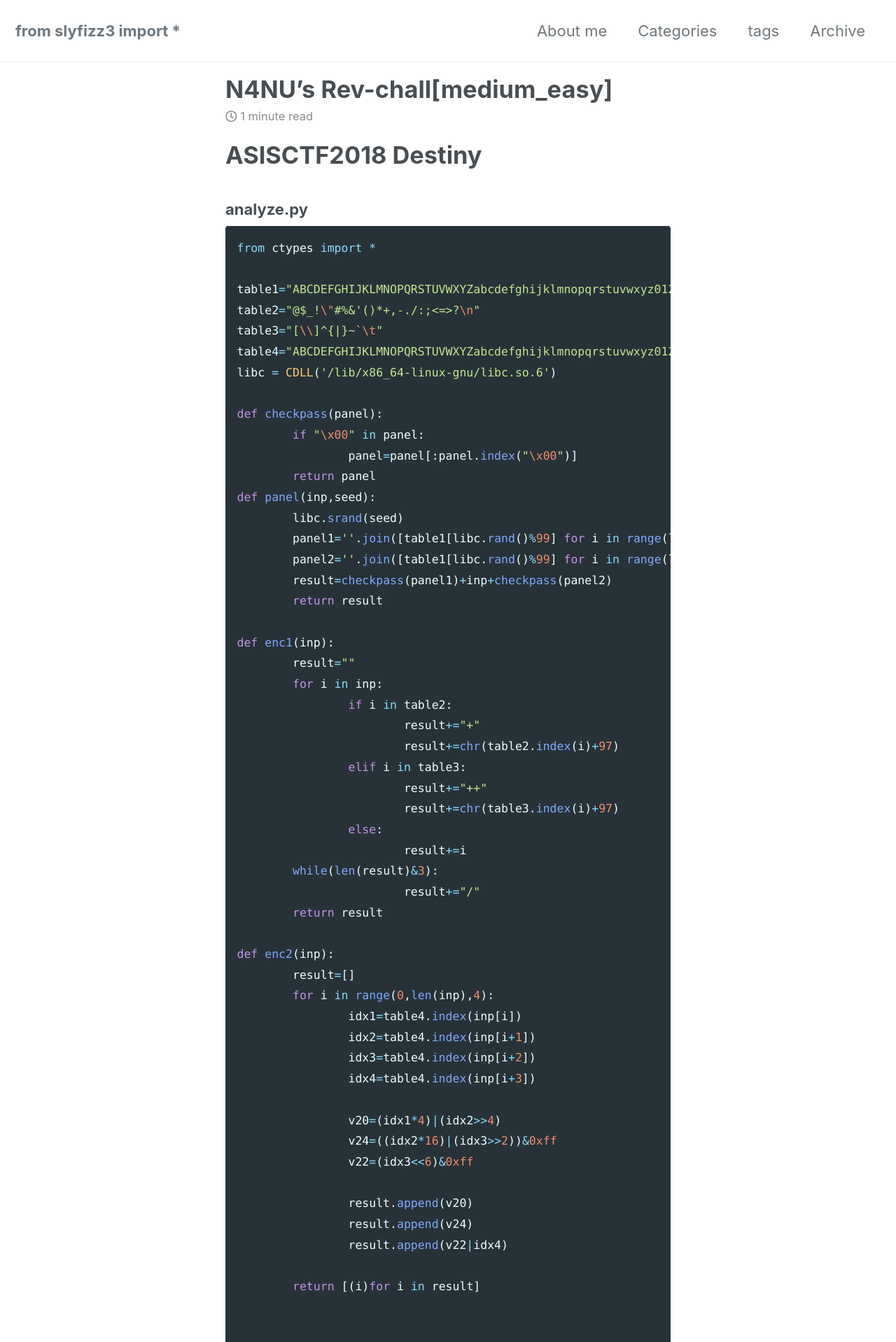
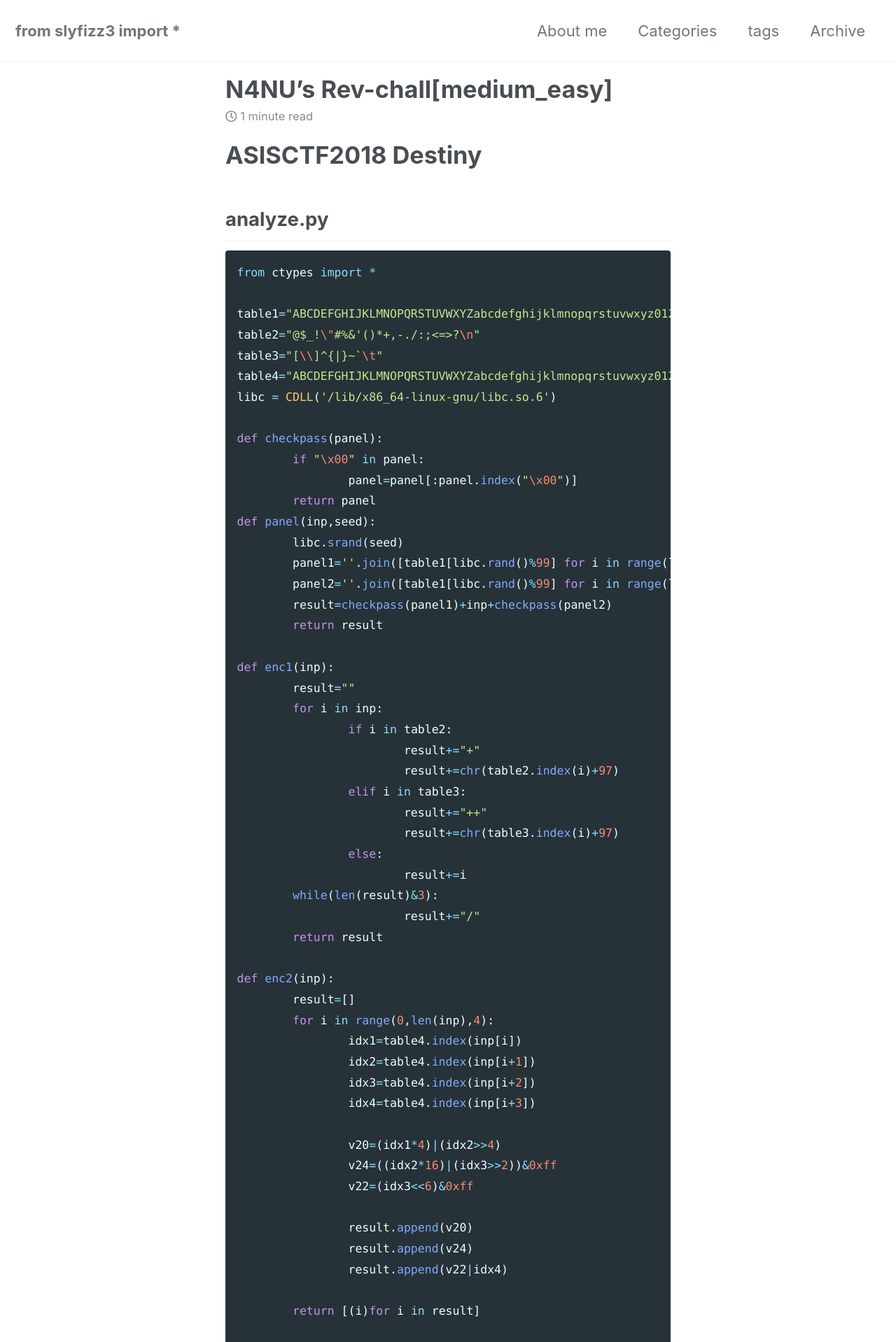
Before and after one commit to slyfizz3/slyfizz3.github.io, a Jekyll site: the page built from _posts/2019-11-29-Rev chall[medium_easy].md, in a window 1280 px wide. Shown: the top 1918 px of the page at 70% size. Built offline with Jekyll 4.4.1, drawn with Linux system fonts in a browser that asks for light colours; cached includes are drawn as plain includes; nearby versions of some CDN libraries.

````diff
--- a/_posts/2019-11-29-Rev chall[medium_easy].md
+++ b/_posts/2019-11-29-Rev chall[medium_easy].md
@@ -7,7 +7,7 @@ categories: Rev-chall
 
 # ASISCTF2018 Destiny
 
-### analyze.py
+## analyze.py
 
 ```python
 from ctypes import *
@@ -78,7 +78,7 @@ time seed를 이용해서 플래그에 앞뒤로 랜덤한 문자열을  붙여
 
 그 후 비트연산을 해서 나온 문자열이 short파일의 값이랑 같으면 정답이된다.
 
-### solve.py
+## solve.py
 ```python
 from z3 import *
 
````
